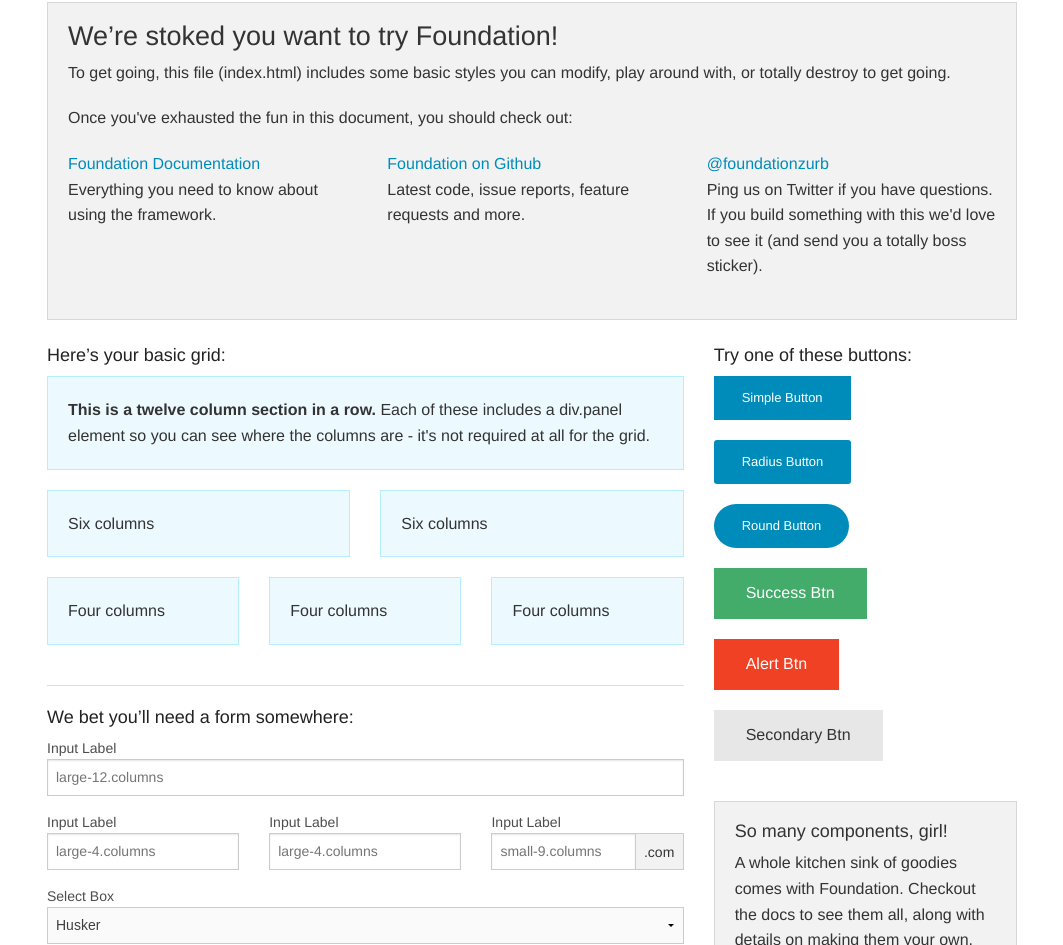
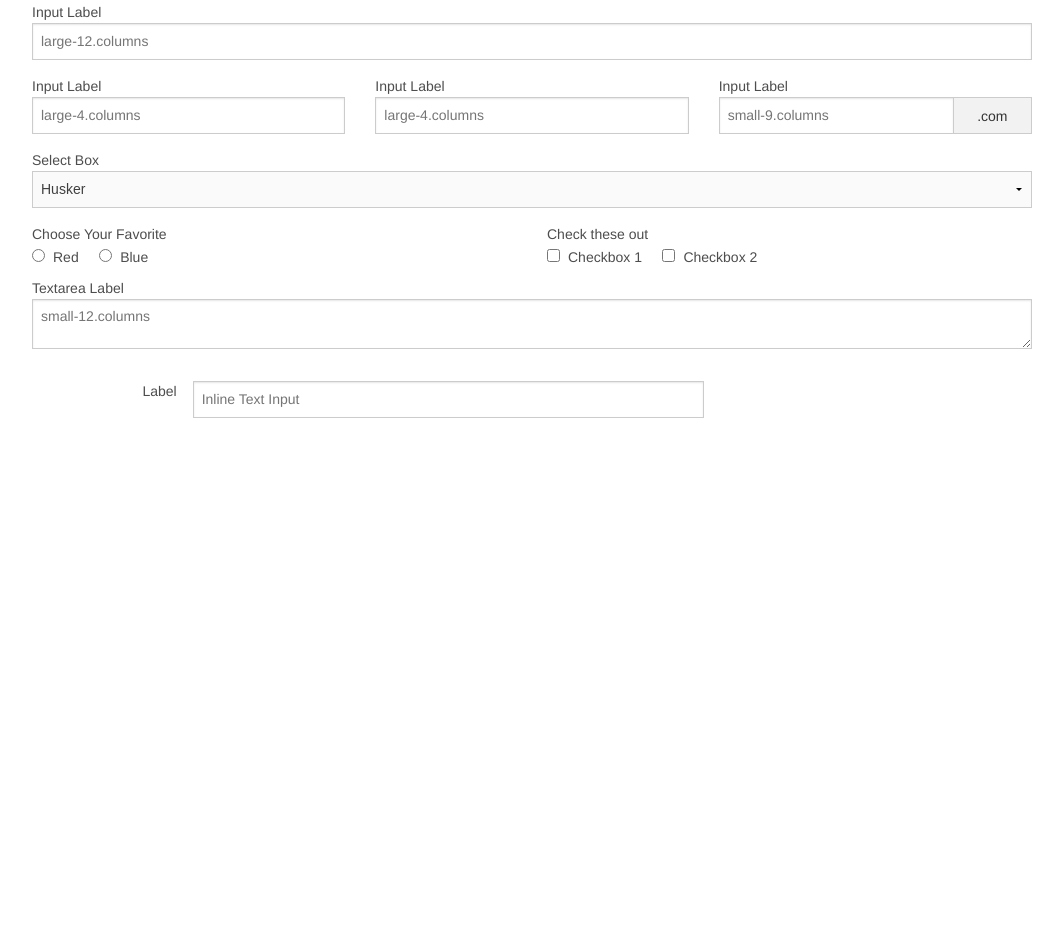
Before and after one commit to harsha5085/Simple-registration-form, a plain HTML site: page index.html in a window 1280 px wide. Shown: the part 71-1016 px from the top of the page, without its empty margins (108-1171 px from the left). After the commit the page ends 800 px from the top, so only its background shows below. Drawn offline with Linux system fonts and the light colour scheme.

Commit message:
Second commit

```diff
--- a/index.html
+++ b/index.html
@@ -3,101 +3,35 @@
   <head>
     <meta charset="utf-8" />
     <meta name="viewport" content="width=device-width, initial-scale=1.0" />
-    <title>Foundation | Welcome</title>
+    <title>Simple registration forms</title>
     <link rel="stylesheet" href="css/foundation.css" />
     <script src="js/vendor/modernizr.js"></script>
   </head>
   <body>
 
     <div class="row">
-      <div class="large-12 columns">
-        <h1>Welcome to Foundation</h1>
-      </div>
-    </div>
 
+   <h1> Simple registration form</h1>
+   <form>
   <div class="row">
     <div class="large-12 columns">
-      	<div class="panel">
-	        <h3>We&rsquo;re stoked you want to try Foundation! </h3>
-	        <p>To get going, this file (index.html) includes some basic styles you can modify, play around with, or totally destroy to get going.</p>
-	        <p>Once you've exhausted the fun in this document, you should check out:</p>
-	        <div class="row">
-	        	<div class="large-4 medium-4 columns">
-	    		<p><a href="http://foundation.zurb.com/docs">Foundation Documentation</a><br />Everything you need to know about using the framework.</p>
-	    	</div>
-	        	<div class="large-4 medium-4 columns">
-	        		<p><a href="http://github.com/zurb/foundation">Foundation on Github</a><br />Latest code, issue reports, feature requests and more.</p>
-	        	</div>
-	        	<div class="large-4 medium-4 columns">
-	        		<p><a href="http://twitter.com/foundationzurb">@foundationzurb</a><br />Ping us on Twitter if you have questions. If you build something with this we'd love to see it (and send you a totally boss sticker).</p>
-	        	</div>
-					</div>
-      	</div>
-      </div>
-    </div>
-
-    <div class="row">
-      <div class="large-8 medium-8 columns">
-        <h5>Here&rsquo;s your basic grid:</h5>
-        <!-- Grid Example -->
-
-        <div class="row">
-          <div class="large-12 columns">
-            <div class="callout panel">
-              <p><strong>This is a twelve column section in a row.</strong> Each of these includes a div.panel element so you can see where the columns are - it's not required at all for the grid.</p>
-            </div>
+      <label>Input Label
+        <input type="text" placeholder="large-12.columns" />
+      </label>
     </div>
   </div>
   <div class="row">
-          <div class="large-6 medium-6 columns">
-            <div class="callout panel">
-              <p>Six columns</p>
+    <div class="large-4 columns">
+      <label>Input Label
+        <input type="text" placeholder="large-4.columns" />
+      </label>
     </div>
+    <div class="large-4 columns">
+      <label>Input Label
+        <input type="text" placeholder="large-4.columns" />
+      </label>
     </div>
-          <div class="large-6 medium-6 columns">
-            <div class="callout panel">
-              <p>Six columns</p>
-            </div>
-          </div>
-        </div>
-        <div class="row">
-          <div class="large-4 medium-4 small-4 columns">
-            <div class="callout panel">
-              <p>Four columns</p>
-            </div>
-          </div>
-          <div class="large-4 medium-4 small-4 columns">
-            <div class="callout panel">
-              <p>Four columns</p>
-            </div>
-          </div>
-          <div class="large-4 medium-4 small-4 columns">
-            <div class="callout panel">
-              <p>Four columns</p>
-            </div>
-          </div>
-        </div>
-
-        <hr />
-
-        <h5>We bet you&rsquo;ll need a form somewhere:</h5>
-        <form>
-				  <div class="row">
-				    <div class="large-12 columns">
-				      <label>Input Label</label>
-				      <input type="text" placeholder="large-12.columns" />
-				    </div>
-				  </div>
-				  <div class="row">
-				    <div class="large-4 medium-4 columns">
-				      <label>Input Label</label>
-				      <input type="text" placeholder="large-4.columns" />
-				    </div>
-				    <div class="large-4 medium-4 columns">
-				      <label>Input Label</label>
-				      <input type="text" placeholder="large-4.columns" />
-				    </div>
-				    <div class="large-4 medium-4 columns">
+    <div class="large-4 columns">
       <div class="row collapse">
         <label>Input Label</label>
         <div class="small-9 columns">
@@ -111,22 +45,23 @@
   </div>
   <div class="row">
     <div class="large-12 columns">
-				      <label>Select Box</label>
+      <label>Select Box
         <select>
           <option value="husker">Husker</option>
           <option value="starbuck">Starbuck</option>
           <option value="hotdog">Hot Dog</option>
           <option value="apollo">Apollo</option>
         </select>
+      </label>
     </div>
   </div>
   <div class="row">
-				    <div class="large-6 medium-6 columns">
+    <div class="large-6 columns">
       <label>Choose Your Favorite</label>
-				      <input type="radio" name="pokemon" value="Red" id="pokemonRed"><label for="pokemonRed">Radio 1</label>
-				      <input type="radio" name="pokemon" value="Blue" id="pokemonBlue"><label for="pokemonBlue">Radio 2</label>
+      <input type="radio" name="pokemon" value="Red" id="pokemonRed"><label for="pokemonRed">Red</label>
+      <input type="radio" name="pokemon" value="Blue" id="pokemonBlue"><label for="pokemonBlue">Blue</label>
     </div>
-				    <div class="large-6 medium-6 columns">
+    <div class="large-6 columns">
       <label>Check these out</label>
       <input id="checkbox1" type="checkbox"><label for="checkbox1">Checkbox 1</label>
       <input id="checkbox2" type="checkbox"><label for="checkbox2">Checkbox 2</label>
@@ -134,29 +69,28 @@
   </div>
   <div class="row">
     <div class="large-12 columns">
-				      <label>Textarea Label</label>
+      <label>Textarea Label
         <textarea placeholder="small-12.columns"></textarea>
+      </label>
+    </div>
+  </div>
+</form>
+
+<form>
+  <div class="row">
+    <div class="small-8">
+      <div class="row">
+        <div class="small-3 columns">
+          <label for="right-label" class="right">Label</label>
+        </div>
+        <div class="small-9 columns">
+          <input type="text" id="right-label" placeholder="Inline Text Input">
+        </div>
+      </div>
     </div>
   </div>
 </form>
     </div>
-
-      <div class="large-4 medium-4 columns">
-			  <h5>Try one of these buttons:</h5>
-			  <p><a href="#" class="small button">Simple Button</a><br/>
-        <a href="#" class="small radius button">Radius Button</a><br/>
-        <a href="#" class="small round button">Round Button</a><br/>
-        <a href="#" class="medium success button">Success Btn</a><br/>
-        <a href="#" class="medium alert button">Alert Btn</a><br/>
-        <a href="#" class="medium secondary button">Secondary Btn</a></p>
-				<div class="panel">
-        	<h5>So many components, girl!</h5>
-        	<p>A whole kitchen sink of goodies comes with Foundation. Checkout the docs to see them all, along with details on making them your own.</p>
-        	<a href="http://foundation.zurb.com/docs/" class="small button">Go to Foundation Docs</a>
-        </div>
-      </div>
-    </div>
-
     <script src="js/vendor/jquery.js"></script>
     <script src="js/foundation.min.js"></script>
     <script>
```
Lines whose indentation alone changed are shown as unchanged.
